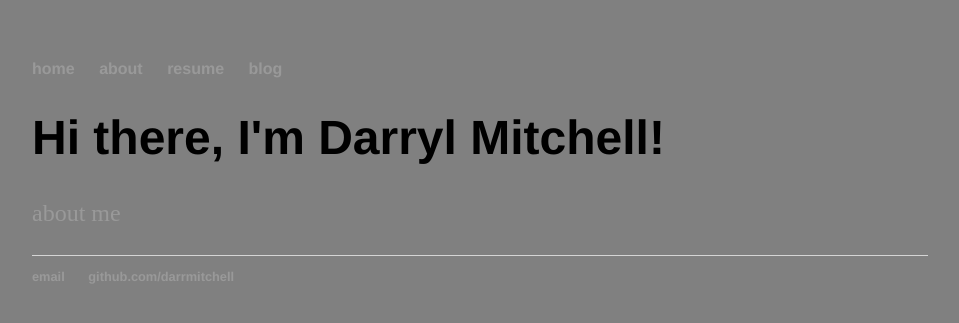
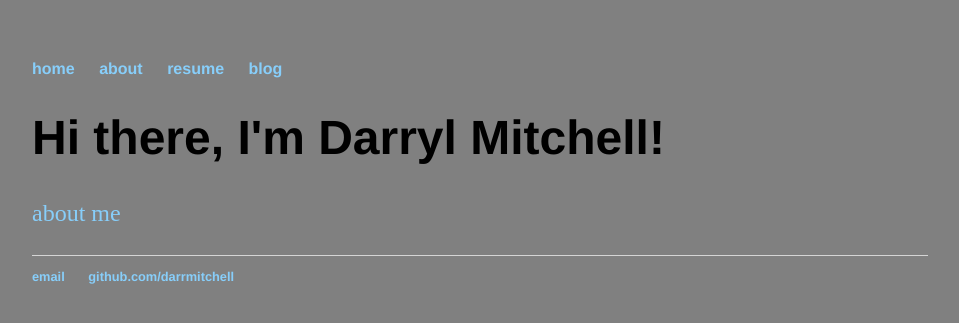
Before and after one commit to darrmitchell/darrmitchell.github.io, a Jekyll site: the page built from index.html, in a window 1280 px wide. Shown: the top 323 px of the page, without its empty margins (160-1119 px from the left). Built offline with Jekyll 4.4.1, drawn with Linux system fonts in a browser that asks for light colours.

Commit message:
Update main.css

```diff
--- a/css/main.css
+++ b/css/main.css
@@ -15,7 +15,7 @@ nav ul li, footer ul li {
 }
 a {
     text-decoration: none;
-    color: #999;
+    color:#87CEFA ;
 }
 a:hover {
     text-decoration: underline;
@@ -27,7 +27,7 @@ h1 {
 p {
     font-size: 1.5em;
     line-height: 1.4em;
-    color: #333;
+    color: #000000;
 }
 footer {
     border-top: 1px solid #d5d5d5;
```
